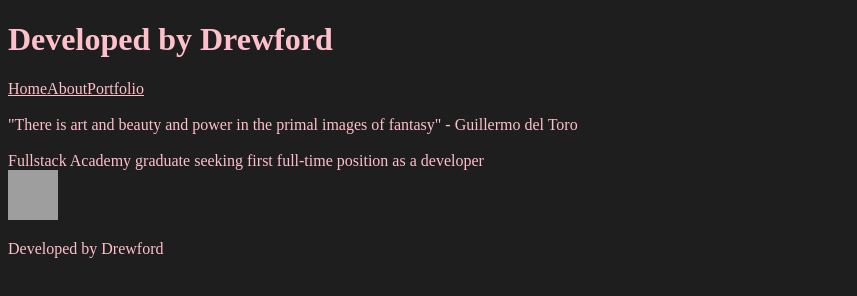
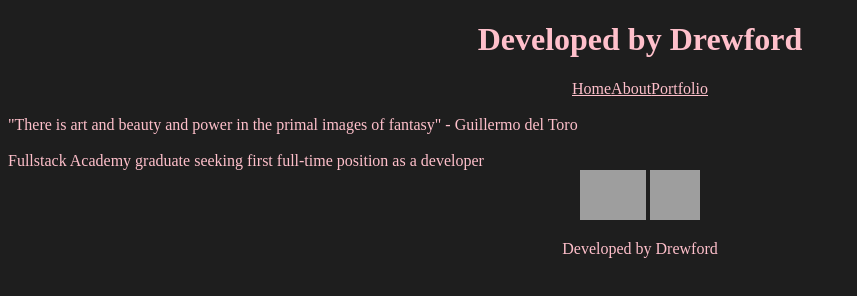
Before and after one commit to SleazyCook/personal-site, a React app: page / in a window 1280 px wide. Shown: the whole page, without its empty margins (0-857 px from the left). Built offline with nearby package versions, Linux system fonts and the light colour scheme; grey boxes are pictures that could not be loaded.

Commit message:
centered App content and both navs

```diff
--- a/public/projects.css
+++ b/public/projects.css
@@ -1,3 +1,7 @@
+#project-nav {
+  text-align: center;
+}
+
 .projects {
   background-color: black;
 }
--- a/public/style.css
+++ b/public/style.css
@@ -2,3 +2,19 @@
   color: pink;
   background-color: #1e1e1e;
 }
+
+header {
+  text-align: center;
+}
+
+#main-nav {
+  text-align: center;
+}
+
+#social-icons {
+  text-align: center;
+}
+
+footer {
+  text-align: center;
+}
--- a/src/components/App.js
+++ b/src/components/App.js
@@ -10,8 +10,13 @@ const App = () => {
       </header>
       <Navbar />
       <Outlet context />
-      <div id="discord-link">
-        <a href="https://discord.gg/SAgrmBXjeV" target="_blank"><img alt="discord-link" src="https://pnggrid.com/wp-content/uploads/2021/05/Discord-Logo-Square-1024x1024.png" height="50" width="50"></img></a>
+      <div id="social-icons">
+        {/* LinkedIn Link */}
+        <a href="https://www.linkedin.com/in/andrew-cook-271544205/" target="_blank"><img alt="linked in logo" src="https://cdn-icons-png.flaticon.com/512/174/174857.png" height="50" wifth="50"></img></a>
+        {/* spacer */}
+        &nbsp;
+        {/* Discord Link */}
+        <a href="https://discord.gg/SAgrmBXjeV" target="_blank"><img alt="discord logo" src="https://pnggrid.com/wp-content/uploads/2021/05/Discord-Logo-Square-1024x1024.png" height="50" width="50"></img></a>
       </div>
       <footer>
         <p>
--- a/src/components/Navbar.js
+++ b/src/components/Navbar.js
@@ -3,7 +3,7 @@ import { Link } from 'react-router-dom';
 
 const Navbar = () => {
   return (
-    <nav>
+    <nav id="main-nav">
       <Link to="/">Home</Link>
       <Link to="about">About</Link>
       <Link to="portfolio">Portfolio</Link>
--- a/src/components/ProjectNav.js
+++ b/src/components/ProjectNav.js
@@ -3,7 +3,7 @@ import {Link} from 'react-router-dom';
 
 const ProjectNav = () => {
   return (
-    <nav>
+    <nav id="project-nav">
       <Link to="/portfolio">Passion</Link>
       <Link to="/games">Games</Link>
       <Link to="/school">School</Link>
```
